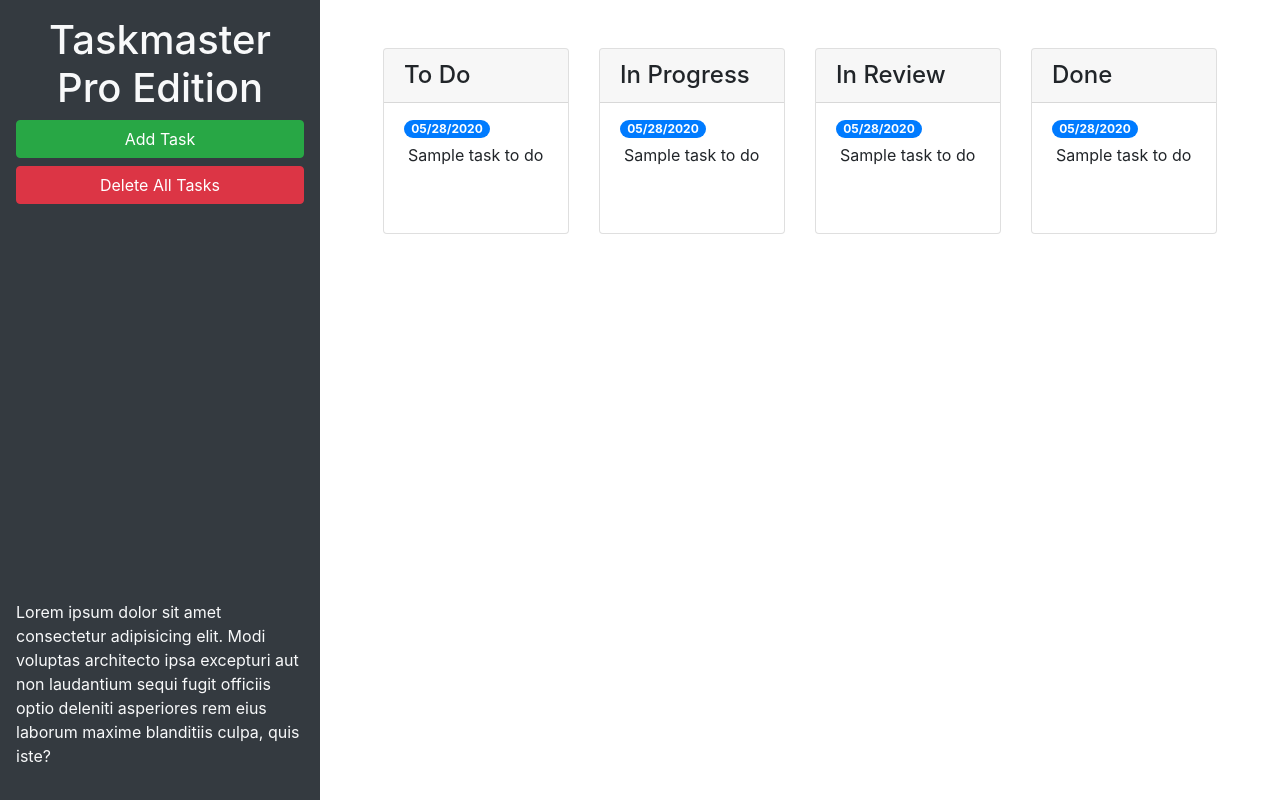
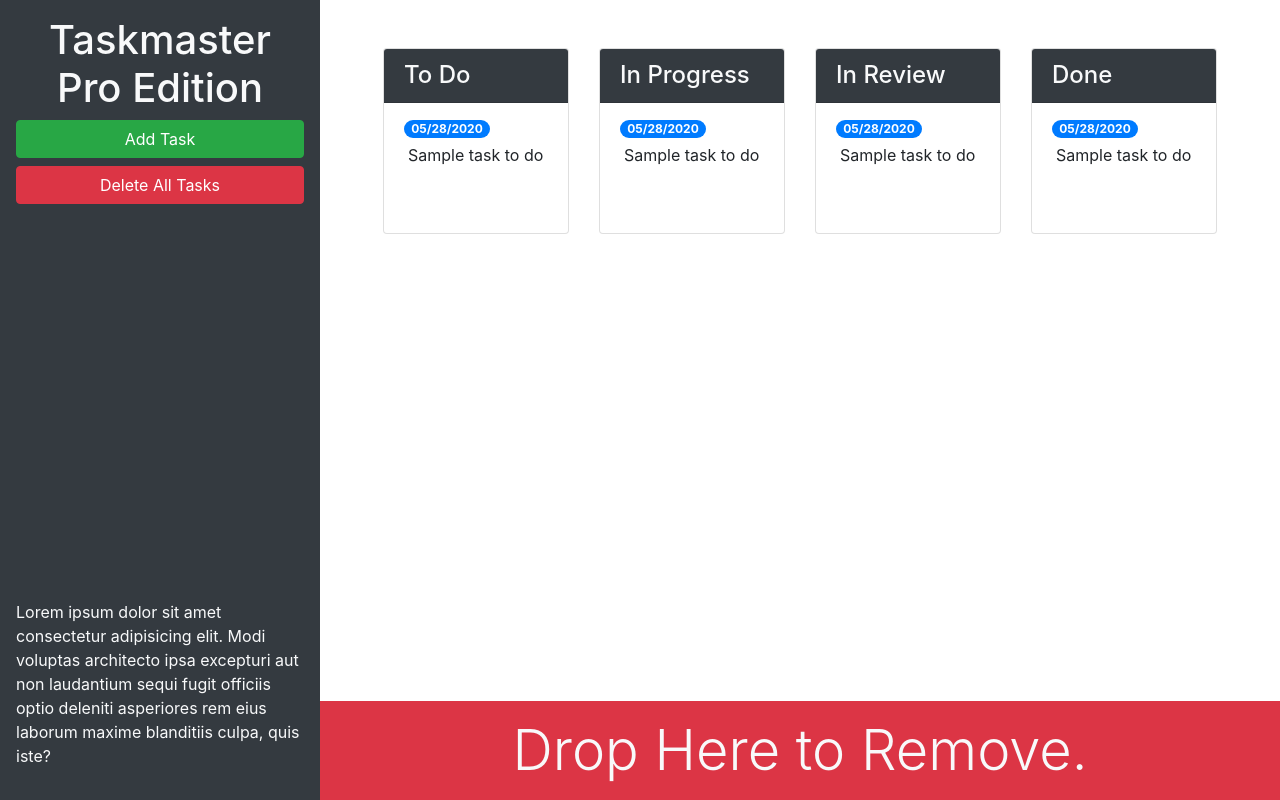
Before and after one commit to EmiStew14/taskmaster-pro, a plain HTML site: page index.html in a window 1280 px wide. Drawn offline with nearby package versions, Linux system fonts and the light colour scheme.

Commit message:
matched colors, and added trash section

```diff
--- a/index.html
+++ b/index.html
@@ -13,21 +13,22 @@
 <body>
 
   <div class="row min-vh-100 no-gutters">
-    <header class="col-12 col-lg-3 bg-dark text-light d-flex flex-column p-4 p-lg-3">
+    <header class="col-12 col-lg-3 bg-dark text-light sticky-top d-flex flex-column p-4 p-lg-3">
       <h1 class="text-center">Taskmaster Pro Edition</h1>
       <button id="create-task" class="btn btn-block btn-success" data-toggle="modal" data-target="#task-form-modal">Add
         Task</button>
       <button id="remove-tasks" class="btn btn-block btn-danger">Delete All Tasks</button>
-      <p class="mt-auto">Lorem ipsum dolor sit amet consectetur adipisicing elit. Modi voluptas architecto ipsa
+      <p class="mt-auto d-none d-lg-block">
+        Lorem ipsum dolor sit amet consectetur adipisicing elit. Modi voluptas architecto ipsa
         excepturi aut non
         laudantium sequi fugit officiis optio deleniti asperiores rem eius laborum maxime blanditiis culpa, quis iste?
       </p>
     </header>
-    <main class="col-12 col-lg-9">
+    <main class="col-12 col-lg-9 d-flex flex-column">
       <div class="m-5 row justify-content-around">
         <div class="col-12 col-md-6 col-xl-3 mb-3">
           <div class="card">
-            <h4 class="card-header">
+            <h4 class="card-header bg-dark text-light">
               To Do
             </h4>
             <ul id="list-toDo" class="list-group list-group-flush">
@@ -40,7 +41,7 @@
         </div>
         <div class="col-12 col-md-6 col-xl-3 mb-3">
           <div class="card">
-            <h4 class="card-header">
+            <h4 class="card-header bg-dark text-light">
               In Progress
             </h4>
             <ul id="list-toDo" class="list-group list-group-flush">
@@ -53,7 +54,7 @@
         </div>
         <div class="col-12 col-md-6 col-xl-3 mb-3">
           <div class="card">
-            <h4 class="card-header">
+            <h4 class="card-header bg-dark text-light">
               In Review
             </h4>
             <ul id="list-toDo" class="list-group list-group-flush">
@@ -66,7 +67,7 @@
         </div>
         <div class="col-12 col-md-6 col-xl-3 mb-3">
           <div class="card">
-            <h4 class="card-header">
+            <h4 class="card-header bg-dark text-light">
               Done
             </h4>
             <ul id="list-toDo" class="list-group list-group-flush">
@@ -78,6 +79,11 @@
           </div>
         </div>
         <!--done end-->
+      </div>
+      <div id="trash" class="mt-auto">
+        <div class="w-100 bg-danger p-3 text-center text-light display-4">
+          Drop Here to Remove.
+        </div>
       </div>
     </main>
   </div>
```
